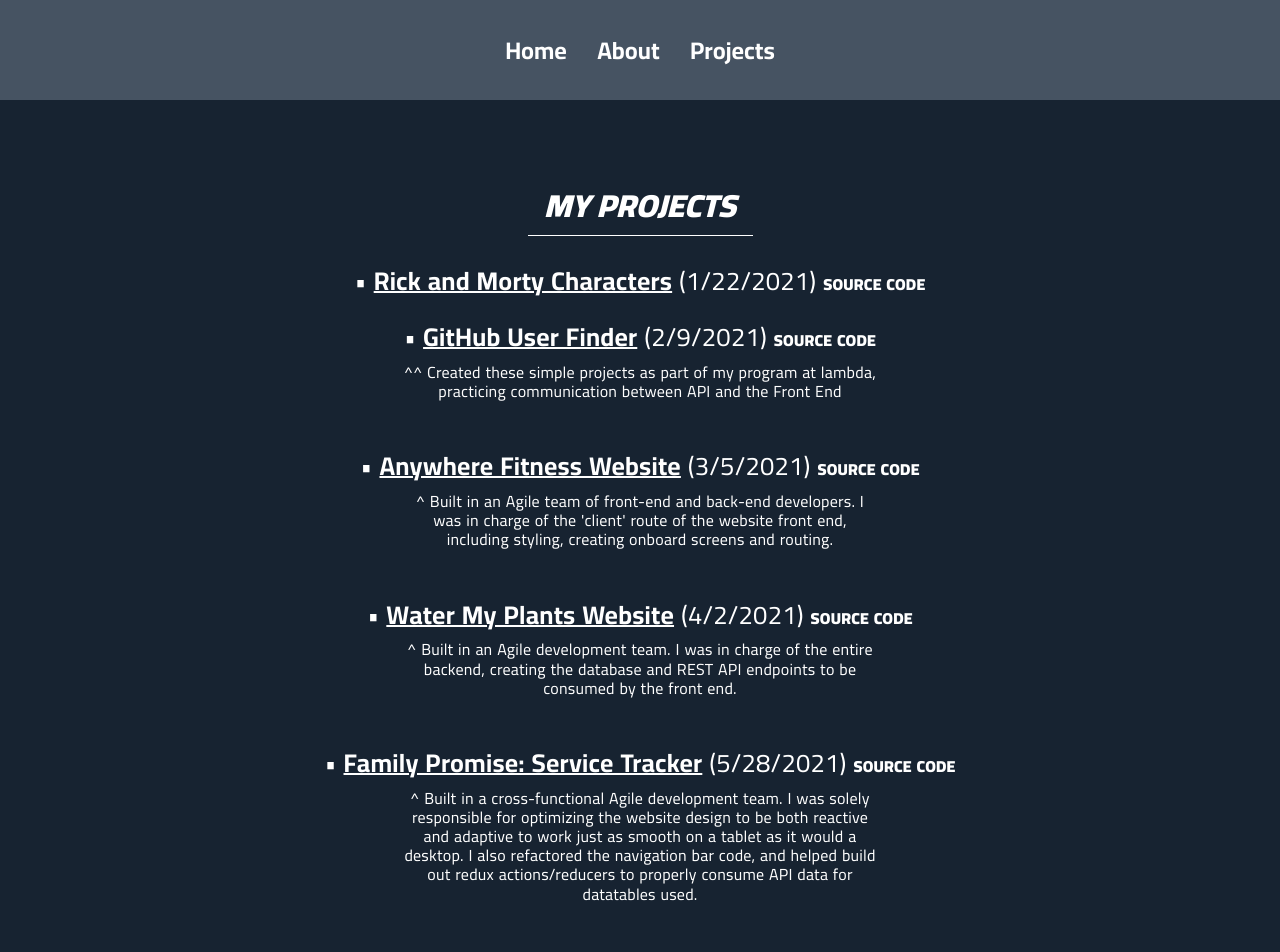
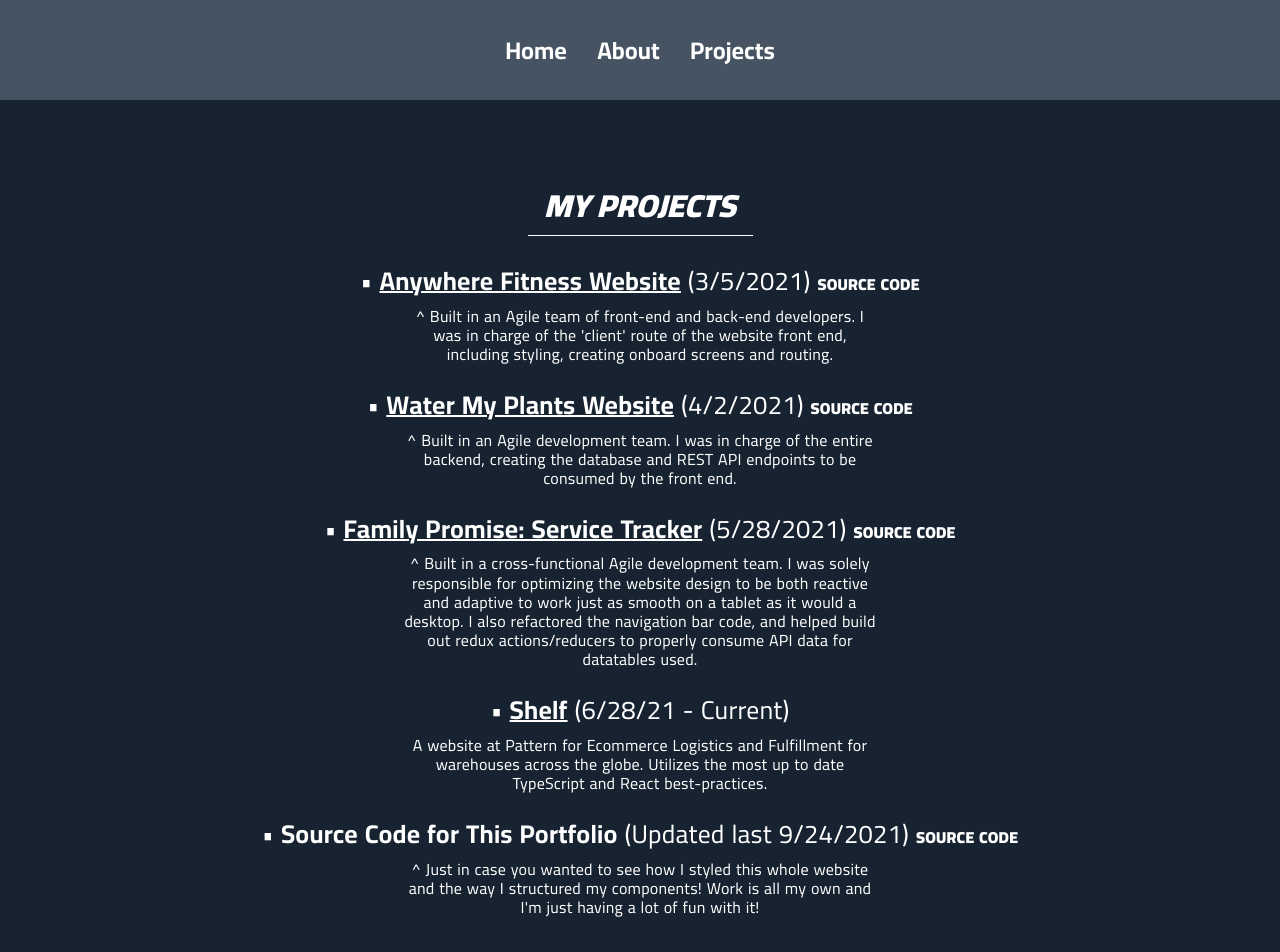
Before and after one commit to dvonpingel/portfolio, a React (Create React App) app in the folder portfolio/: page /projects in a window 1280 px wide. Shown: the top 952 px of the page. Built offline with nearby package versions, Linux system fonts and the light colour scheme.

Commit message:
Updated Projects Page

```diff
--- /dev/null
+++ b/portfolio/src/components/Project.js
@@ -0,0 +1,88 @@
+import React from "react";
+import styled, { keyframes } from "styled-components";
+
+const Project = ({ title, date, srcHref, projectHref, delay, explanation }) => {
+  const Paragraph = styled.p`
+    opacity: 0;
+    animation: ${kf} 1s forwards;
+    animation-delay: ${delay};
+    color: white;
+    font-family: "Cairo", sans-serif;
+    font-size: 1.6rem;
+    line-height: 1.2;
+    text-align: center;
+    letter-spacing: 0.2px;
+    word-spacing: 1px;
+  `;
+  return (
+    <Paragraph>
+      •{" "}
+      {projectHref ? (
+        <Project1 href={projectHref} target="_blank">
+          {title}
+        </Project1>
+      ) : (
+        <AltProjectTitle>{title}</AltProjectTitle>
+      )}{" "}
+      {date}{" "}
+      {srcHref && (
+        <SourceCode href={srcHref} target="_blank">
+          SOURCE CODE
+        </SourceCode>
+      )}
+      <NoteParagraph>{explanation}</NoteParagraph>
+    </Paragraph>
+  );
+};
+
+const kf = keyframes`
+    100% {
+        opacity: 1;
+        transform: scale(1);
+        transform: translate(0);
+    }
+`;
+
+const Paragraph = styled.p`
+  opacity: 0;
+  animation: ${kf} 1s forwards;
+  animation-delay: 0.2s;
+  color: white;
+  font-family: "Cairo", sans-serif;
+  font-size: 1.6rem;
+  line-height: 1.2;
+  text-align: center;
+  letter-spacing: 0.2px;
+  word-spacing: 1px;
+`;
+
+const NoteParagraph = styled(Paragraph)`
+  font-size: 1rem;
+  width: 475px;
+  margin: 10px auto;
+`;
+
+const SourceCode = styled.a`
+  font-size: 1rem;
+  font-weight: 500;
+  text-decoration: none;
+  color: white;
+  font-weight: 900;
+  &:hover {
+    text-decoration: underline 1px;
+  }
+`;
+
+const Project1 = styled.a`
+  color: white;
+  font-weight: 700;
+  text-decoration: solid underline white 2px;
+`;
+
+const AltProjectTitle = styled.div`
+  color: white;
+  font-weight: 700;
+  display: inline;
+`;
+
+export default Project;
--- a/portfolio/src/components/Projects.js
+++ b/portfolio/src/components/Projects.js
@@ -1,127 +1,69 @@
 import React from "react";
 import styled, { keyframes } from "styled-components";
+import Project from "./Project";
+
+const projectList = [
+  {
+    title: "Anywhere Fitness Website",
+    date: "(3/5/2021)",
+    srcHref: "https://github.com/BuildWeekAnywhereFitness/Front-End",
+    projectHref: "https://front-end-gamma-two.vercel.app/",
+    explanation:
+      "^ Built in an Agile team of front-end and back-end developers. I was in charge of the 'client' route of the website front end, including styling, creating onboard screens and routing.",
+    delay: "0.2s",
+  },
+  {
+    title: "Water My Plants Website",
+    date: "(4/2/2021)",
+    srcHref:
+      "https://github.com/TT41-Build-Week-Water-My-Plants/backend-dartagnan",
+    projectHref: "https://front-end-bice-phi.vercel.app/",
+    explanation:
+      "^ Built in an Agile development team. I was in charge of the entire backend, creating the database and REST API endpoints to be consumed by the front end.",
+    delay: "0.4s",
+  },
+  {
+    title: "Family Promise: Service Tracker",
+    date: "(5/28/2021)",
+    srcHref:
+      "https://github.com/Lambda-School-Labs/family-promise-service-tracker-fe-a",
+    projectHref: "https://a.familypromiseservicetracker.dev/login",
+    explanation:
+      "^ Built in a cross-functional Agile development team. I was solely responsible for optimizing the website design to be both reactive and adaptive to work just as smooth on a tablet as it would a desktop. I also refactored the navigation bar code, and helped build out redux actions/reducers to properly consume API data for datatables used.",
+    delay: "0.6s",
+  },
+  {
+    title: "Shelf",
+    date: "(6/28/21 - Current)",
+    projectHref: "https://www.useshelf.com/",
+    delay: "0.8s",
+    explanation:
+      "A website at Pattern for Ecommerce Logistics and Fulfillment for warehouses across the globe. Utilizes the most up to date TypeScript and React best-practices.",
+  },
+  {
+    title: "Source Code for This Portfolio",
+    date: "(Updated last 9/24/2021)",
+    srcHref: "https://github.com/dvonpingel/portfolio",
+    delay: "1s",
+    explanation:
+      "^ Just in case you wanted to see how I styled this whole website and the way I structured my components! Work is all my own and I'm just having a lot of fun with it!",
+  },
+];
 
 const Projects = () => {
   return (
     <div>
       <Title>MY PROJECTS</Title>
-      <Paragraph>
-        •{" "}
-        <Project1
-          href="https://web-sprint-challenge-intro-to-react-seven.vercel.app/"
-          target="_blank"
-        >
-          Rick and Morty Characters
-        </Project1>{" "}
-        (1/22/2021){" "}
-        <SourceCode
-          href="https://github.com/dvonpingel/web-sprint-challenge-intro-to-react"
-          target="_blank"
-        >
-          SOURCE CODE
-        </SourceCode>
-      </Paragraph>
-      <Paragraph>
-        •{" "}
-        <Project1
-          href="https://react-github-user-card-gules.vercel.app/"
-          target="_blank"
-        >
-          GitHub User Finder
-        </Project1>{" "}
-        (2/9/2021){" "}
-        <SourceCode
-          href="https://github.com/dvonpingel/React-Github-User-Card"
-          target="_blank"
-        >
-          SOURCE CODE
-        </SourceCode>
-        <Br />
-        <NoteParagraph>
-          ^^ Created these simple projects as part of my program at lambda,
-          practicing communication between API and the Front End
-        </NoteParagraph>
-      </Paragraph>
-      <Paragraph2>
-        •{" "}
-        <Project1
-          href="https://front-end-gamma-two.vercel.app/"
-          target="_blank"
-        >
-          Anywhere Fitness Website
-        </Project1>{" "}
-        (3/5/2021){" "}
-        <SourceCode
-          href="https://github.com/BuildWeekAnywhereFitness/Front-End"
-          target="_blank"
-        >
-          SOURCE CODE
-        </SourceCode>
-        <Br />
-        <NoteParagraph>
-          ^ Built in an Agile team of front-end and back-end developers. I was
-          in charge of the 'client' route of the website front end, including
-          styling, creating onboard screens and routing.
-        </NoteParagraph>
-      </Paragraph2>
-      <Paragraph3>
-        •{" "}
-        <Project1 href="https://front-end-bice-phi.vercel.app/" target="_blank">
-          Water My Plants Website
-        </Project1>{" "}
-        (4/2/2021){" "}
-        <SourceCode
-          href="https://github.com/TT41-Build-Week-Water-My-Plants/backend-dartagnan"
-          target="_blank"
-        >
-          SOURCE CODE
-        </SourceCode>
-        <Br />
-        <NoteParagraph>
-          ^ Built in an Agile development team. I was in charge of the entire
-          backend, creating the database and REST API endpoints to be consumed
-          by the front end.
-        </NoteParagraph>
-      </Paragraph3>
-      <Paragraph3>
-        •{" "}
-        <Project1
-          href="https://main.d2btcjpp4e0k3s.amplifyapp.com/login"
-          target="_blank"
-        >
-          Family Promise: Service Tracker
-        </Project1>{" "}
-        (5/28/2021){" "}
-        <SourceCode
-          href="https://github.com/TT41-Build-Week-Water-My-Plants/backend-dartagnan"
-          target="_blank"
-        >
-          SOURCE CODE
-        </SourceCode>
-        <Br />
-        <NoteParagraph>
-          ^ Built in a cross-functional Agile development team. I was solely
-          responsible for optimizing the website design to be both reactive and
-          adaptive to work just as smooth on a tablet as it would a desktop. I
-          also refactored the navigation bar code, and helped build out redux
-          actions/reducers to properly consume API data for datatables used.
-        </NoteParagraph>
-      </Paragraph3>
-      <Paragraph4>
-        •{" "}
-        <Project1
-          href="https://github.com/dvonpingel/portfolio"
-          target="_blank"
-        >
-          Source Code for This Portfolio
-        </Project1>{" "}
-        (Updated last 5/29/2021) <Br />
-        <NoteParagraph>
-          ^ Just in case you wanted to see how I styled this whole website and
-          the way I structured my components! Work is all my own and I'm just
-          having a lot of fun with it!
-        </NoteParagraph>
-      </Paragraph4>
+      {projectList.map((project) => (
+        <Project
+          title={project.title}
+          date={project.date}
+          srcHref={project.srcHref}
+          projectHref={project.projectHref}
+          delay={project.delay}
+          explanation={project.explanation}
+        />
+      ))}
     </div>
   );
 };
@@ -153,61 +95,4 @@ const Title = styled.h2`
   margin-right: auto;
 `;
 
-const Paragraph = styled.p`
-  opacity: 0;
-  animation: ${kf} 1s forwards;
-  animation-delay: 0.2s;
-  color: white;
-  font-family: "Cairo", sans-serif;
-  font-size: 1.6rem;
-  line-height: 1.2;
-  text-align: center;
-  letter-spacing: 0.2px;
-  word-spacing: 1px;
-`;
-
-const Paragraph2 = styled(Paragraph)`
-  animation-delay: 0.4s;
-  margin: 50px 0;
-`;
-
-const Paragraph3 = styled(Paragraph)`
-  animation-delay: 0.6s;
-  margin: 50px 0;
-`;
-
-const Paragraph4 = styled(Paragraph)`
-  animation-delay: 0.8s;
-  margin: 50px 0;
-`;
-
-const NoteParagraph = styled(Paragraph)`
-  font-size: 1rem;
-  width: 475px;
-  margin: 10px auto;
-`;
-
-const SourceCode = styled.a`
-  font-size: 1rem;
-  font-weight: 500;
-  text-decoration: none;
-  color: white;
-  font-weight: 900;
-  &:hover {
-    text-decoration: underline 1px;
-  }
-`;
-
-const Project1 = styled.a`
-  color: white;
-  font-weight: 700;
-  text-decoration: solid underline white 2px;
-`;
-
-const Br = styled.br`
-  display: block;
-  content: "";
-  margin-top: 0;
-`;
-
 export default Projects;
```
